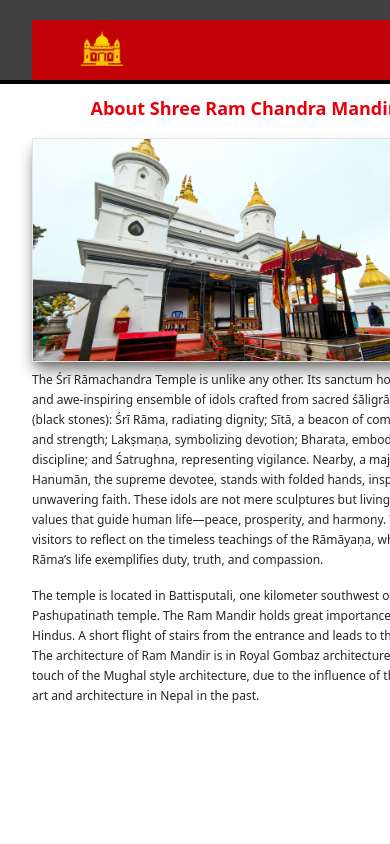
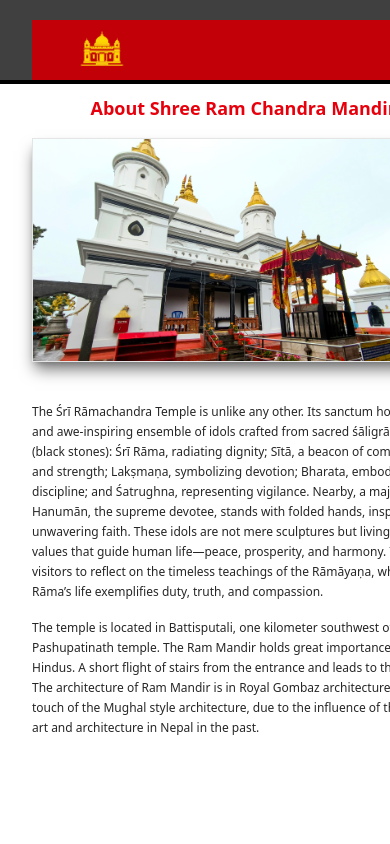
Before and after one commit to tufanrai/ram_temple_client, a Next.js app: page /about/about-temple in a window 390 px wide. Shown: the top 844 px of the page. Built offline with nearby package versions, Linux system fonts and the light colour scheme.

Commit message:
Updated margins in about shree ram temple page

```diff
--- a/src/components/about/aboutTemple/AboutTemple.tsx
+++ b/src/components/about/aboutTemple/AboutTemple.tsx
@@ -19,7 +19,7 @@
                 alt=""
               />
             </div>
-            <div className="w-full">
+            <div className="w-full mt-8 sm:mt-0">
               {AboutRamTemple.paragraphs?.map((value, index) => (
                 <p
                   key={index}
```
